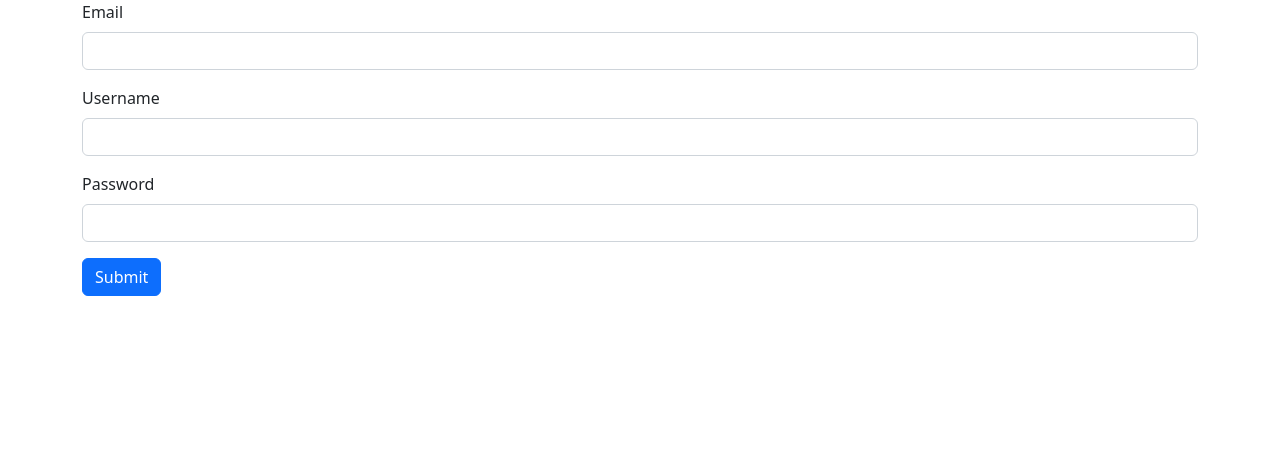
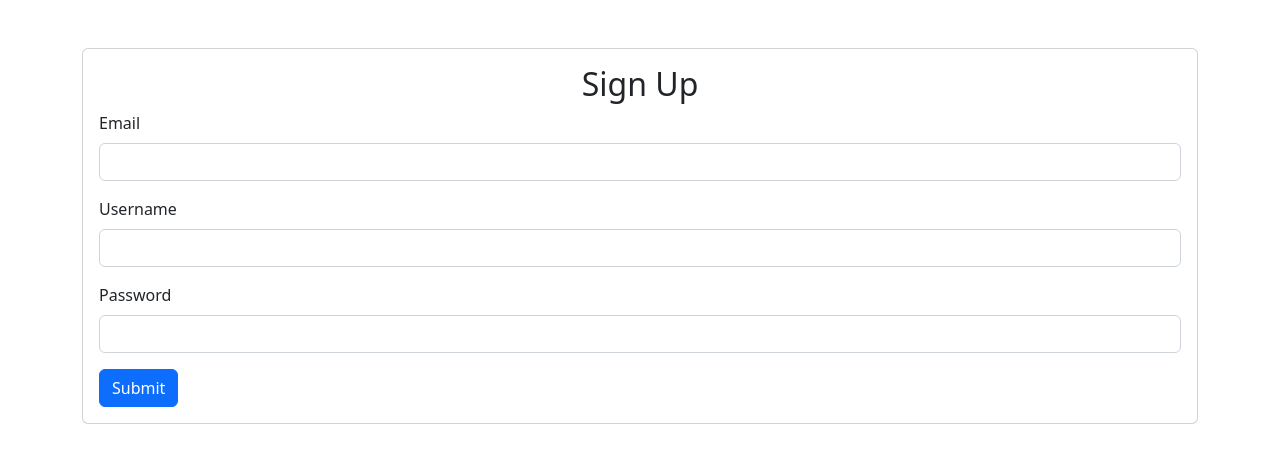
Before and after one commit to Sadeeed/flask-recipe, a Flask app: page /auth/signup in a window 1280 px wide. Shown: the part 56-519 px from the top of the page. Run offline with Flask 2, Linux system fonts and the light colour scheme.

Commit message:
:zap: update signin & signup page ui

```diff
--- a/apps/auth/templates/auth/signin.html
+++ b/apps/auth/templates/auth/signin.html
@@ -8,6 +8,9 @@
             </div>
         {% endif %}
     {% endwith %}
+    <div class="card mt-5">
+        <div class="card-body">
+            <h2 class="card-title text-center">Log in</h2>
             <form method="POST">
                 <div class="mb-3">
                     <label for="email" class="form-label">Email address</label>
@@ -23,4 +26,6 @@
                 </div>
                 <button type="submit" class="btn btn-primary">Submit</button>
             </form>
+        </div>
+    </div>
 {% endblock %}
--- a/apps/auth/templates/auth/signup.html
+++ b/apps/auth/templates/auth/signup.html
@@ -8,6 +8,9 @@
             </div>
         {% endif %}
     {% endwith %}
+    <div class="card mt-5">
+        <div class="card-body">
+            <h2 class="card-title text-center">Sign Up</h2>
             <form method="POST" action="{{ url_for('auth.signup_post') }}">
                 <div class="mb-3">
                     <label for="email" class="form-label">Email</label>
@@ -23,4 +26,6 @@
                 </div>
                 <button type="submit" class="btn btn-primary">Submit</button>
             </form>
+        </div>
+    </div>
 {% endblock %}
```
Lines whose indentation alone changed are shown as unchanged.
